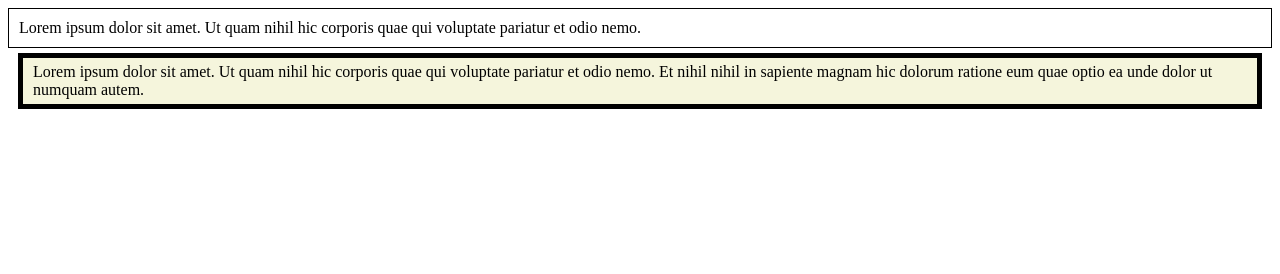
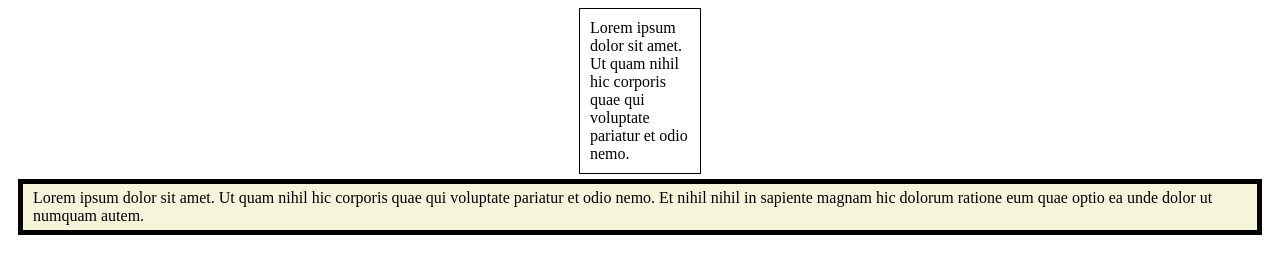
Before and after one commit to knightmoves-schools/015-background-border-margin-padding-Jrey433, a website: page index.html in a window 1280 px wide. Drawn offline with Linux system fonts and the light colour scheme.

Commit message:
Correct CSS properties in index.html
Fix CSS syntax errors in narrow-text-area class.

```diff
--- a/index.html
+++ b/index.html
@@ -4,8 +4,8 @@
     <title>Div Formatting</title>
     <style>
         .narrow-text-area {
-            width: 100px:
-            margin: auto:
+            width: 100px;
+            margin: auto;
             border-color: black;
             border-width: 1px;
             border-style: solid;
```
